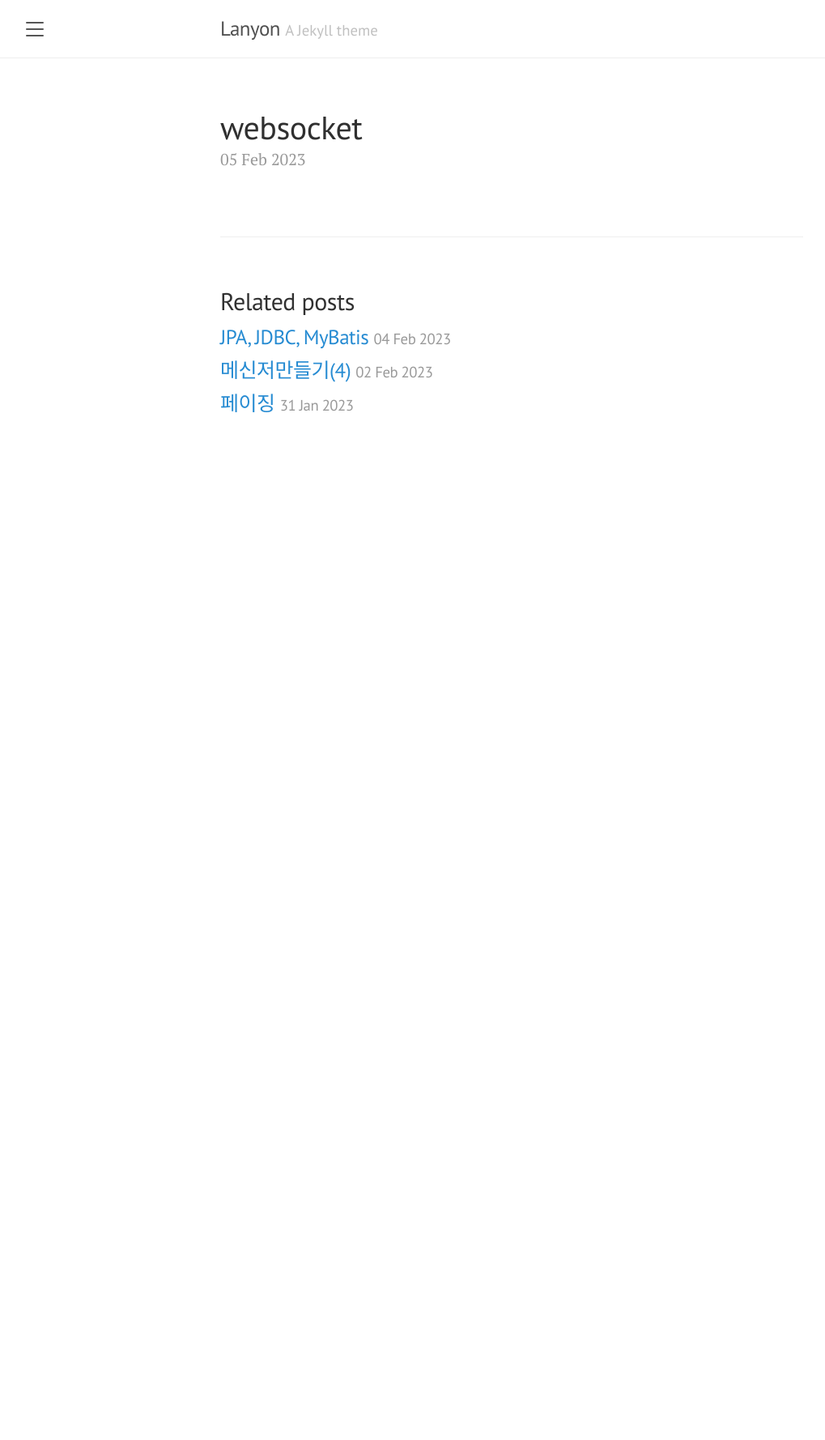
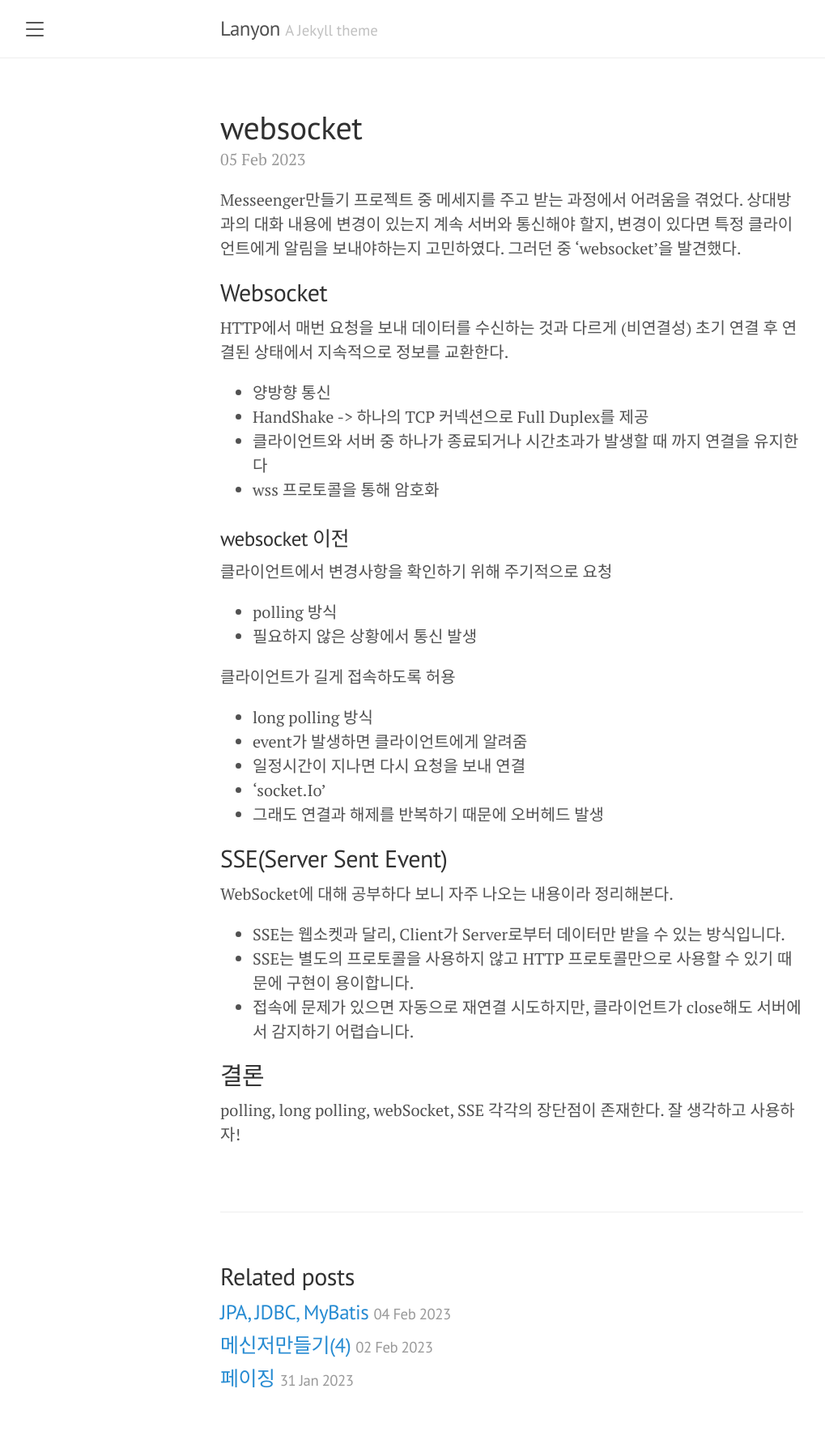
Before and after one commit to mycookie1/mycookie1.github.io, a Jekyll site: the page built from _posts/2023-02-05-websocket.md, in a window 1280 px wide. Shown: the whole page at 81% size, without its empty margins (8-1027 px from the left). Built offline with Jekyll 4.4.1, drawn with Linux system fonts in a browser that asks for light colours; before the commit the page ends 900 px from its top, so only the background shows below that.

Commit message:
[feat] sse 추가

```diff
--- a/_posts/2023-02-05-websocket.md
+++ b/_posts/2023-02-05-websocket.md
@@ -4,3 +4,36 @@ title:  "websocket"
 category: Project
 tags: [Chatting, spring, websocket]
 ---
+Messeenger만들기 프로젝트 중 메세지를 주고 받는 과정에서 어려움을 겪었다.
+상대방과의 대화 내용에 변경이 있는지 계속 서버와 통신해야 할지, 변경이 있다면 특정 클라이언트에게 알림을 보내야하는지 고민하였다.
+그러던 중 'websocket'을 발견했다.
+
+## Websocket
+HTTP에서 매번 요청을 보내 데이터를 수신하는 것과 다르게 (비연결성)
+초기 연결 후 연결된 상태에서 지속적으로 정보를 교환한다.
+- 양방향 통신
+- HandShake  -> 하나의 TCP 커넥션으로 Full Duplex를 제공
+- 클라이언트와 서버 중 하나가 종료되거나 시간초과가 발생할 때 까지 연결을 유지한다
+- wss 프로토콜을 통해 암호화
+
+### websocket 이전
+클라이언트에서 변경사항을 확인하기 위해 주기적으로 요청
+- polling 방식
+- 필요하지 않은 상황에서 통신 발생
+
+클라이언트가 길게 접속하도록 허용
+- long polling 방식
+- event가 발생하면 클라이언트에게 알려줌
+- 일정시간이 지나면 다시 요청을 보내 연결
+- 'socket.Io'
+- 그래도 연결과 해제를 반복하기 때문에 오버헤드 발생
+
+## SSE(Server Sent Event)
+WebSocket에 대해 공부하다 보니 자주 나오는 내용이라 정리해본다.
+- SSE는 웹소켓과 달리, Client가 Server로부터 데이터만 받을 수 있는 방식입니다.
+- SSE는 별도의 프로토콜을 사용하지 않고 HTTP 프로토콜만으로 사용할 수 있기 때문에 구현이 용이합니다.
+- 접속에 문제가 있으면 자동으로 재연결 시도하지만, 클라이언트가 close해도 서버에서 감지하기 어렵습니다.
+
+## 결론
+polling, long polling, webSocket, SSE 각각의 장단점이 존재한다.
+잘 생각하고 사용하자!
```
Also changed, not shown: _posts/2023-02-04-jpa,jdbc,mybatis.md (+4 -0 lines).
